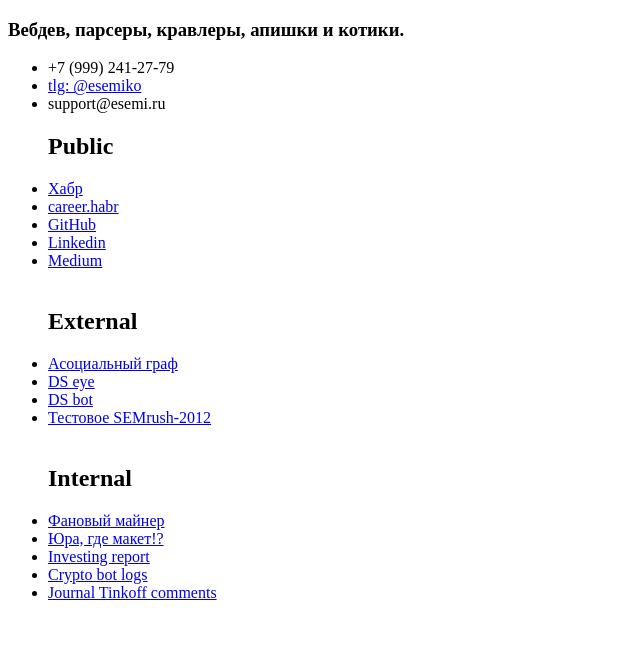
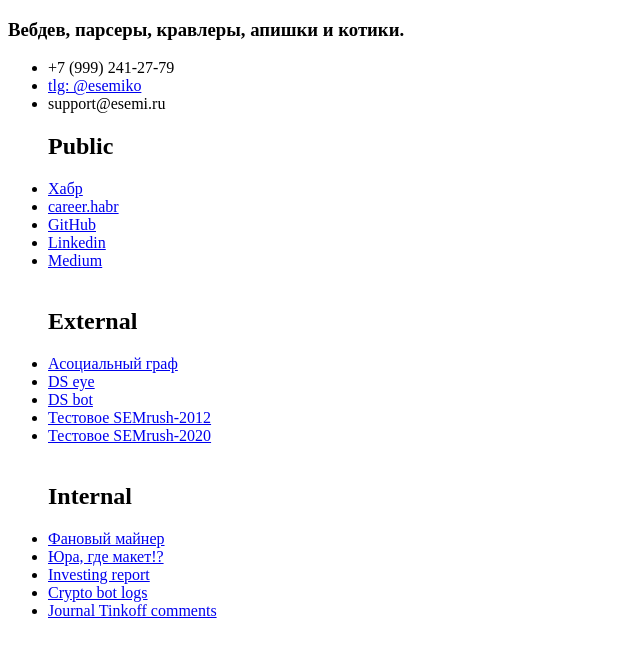
Before and after one commit to esemi/esemi.github.io, a plain HTML site: page index.html in a window 1280 px wide. Shown: the whole page, without its empty margins (0-640 px from the left). Drawn offline with Linux system fonts and the light colour scheme.

Commit message:
Update index.html

```diff
--- a/index.html
+++ b/index.html
@@ -44,6 +44,7 @@
             <li><a href="https://dseye.ru" target="_blank">DS eye</a></li>
             <li><a href="https://dsbot.ru" target="_blank">DS bot</a></li>
             <li><a href="https://semrush.esemi.ru" target="_blank">Тестовое SEMrush-2012</a></li>
+            <li><a href="https://github.com/esemi/python_intern" target="_blank">Тестовое SEMrush-2020</a></li>
             <br/>
             <h2>Internal</h2>
             <li><a href="https://prtscnmnr.esemi.ru" target="_blank">Фановый майнер</a></li>
```
